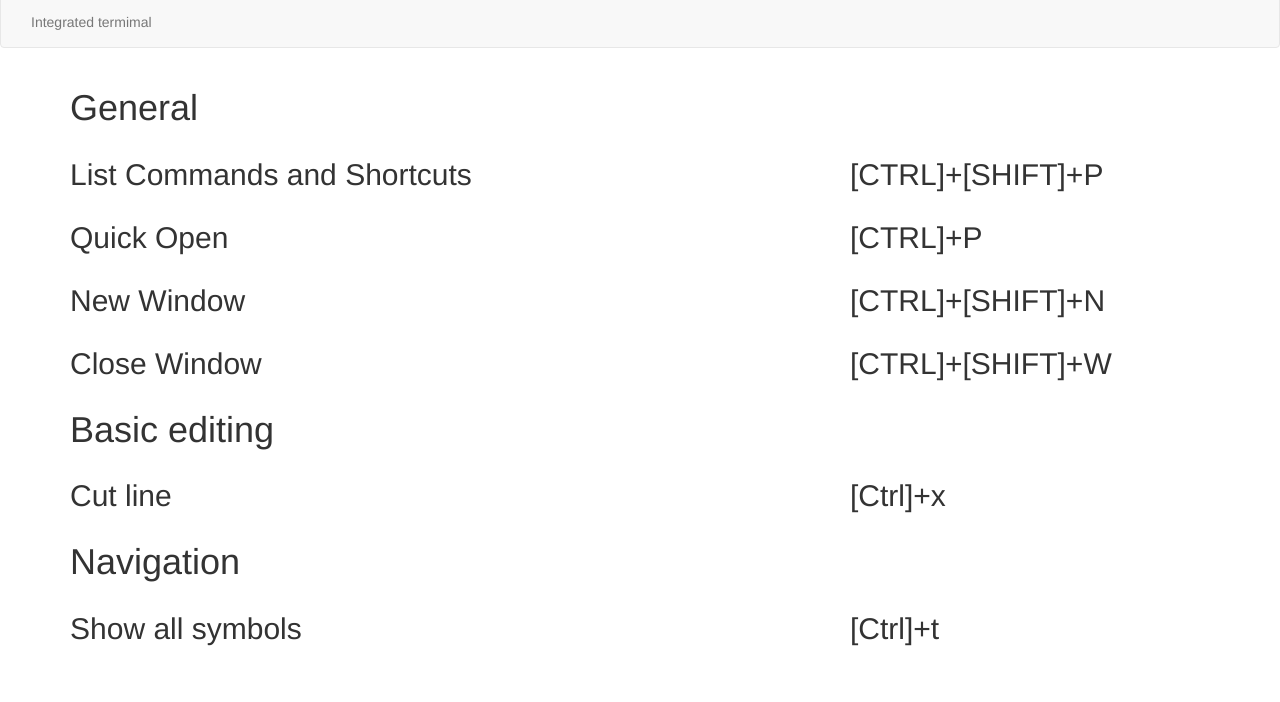
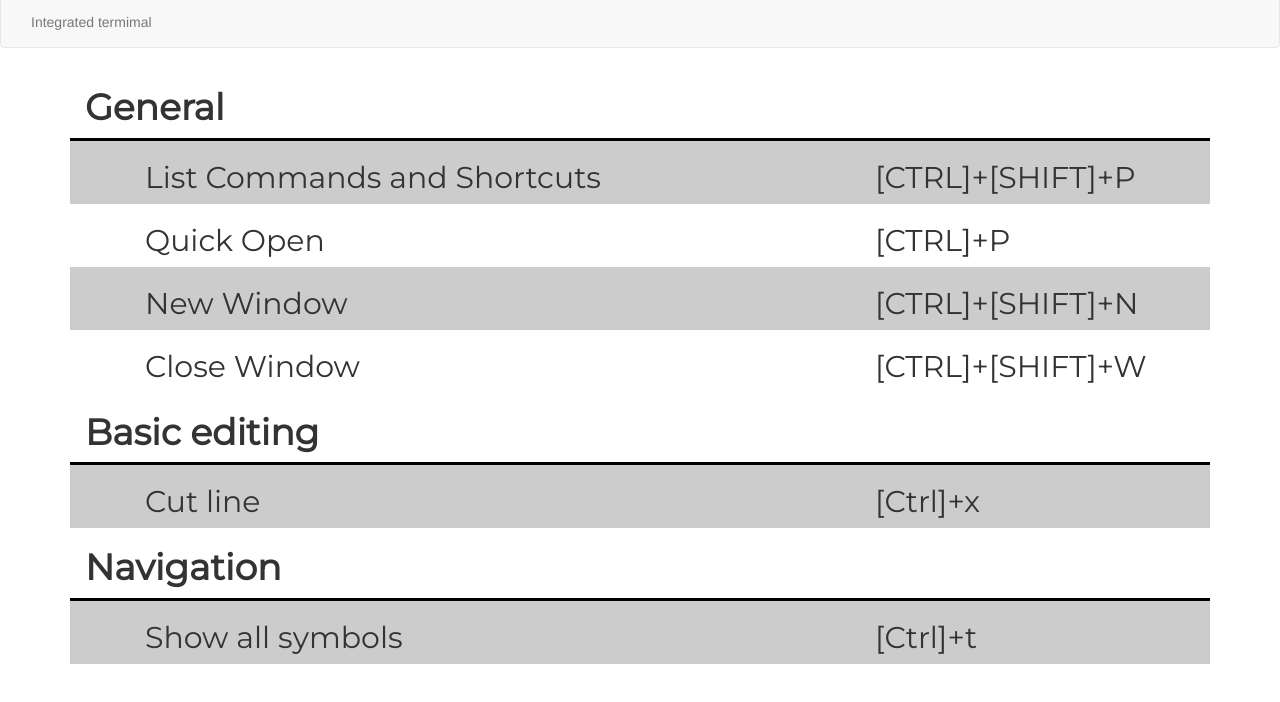
Before and after one commit to jamielacivita/VSC_shortcuts, a plain HTML site: page index.html in a window 1280 px wide. Shown: the part 88-790 px from the top of the page. Drawn offline with nearby package versions, Linux system fonts and the light colour scheme.

Commit message:
added shaded for alternate row (manually) and border under headings

```diff
--- a/index.html
+++ b/index.html
@@ -6,6 +6,7 @@
     <title>VS Code Shortcuts</title>
     <link rel="stylesheet" href="https://maxcdn.bootstrapcdn.com/bootstrap/3.3.7/css/bootstrap.min.css">
     <link href="https://fonts.googleapis.com/css?family=Montserrat" rel="stylesheet">
+    <link rel="stylesheet" href="style.css">
 
 <!--Download jquery-->
 <script
@@ -43,7 +44,7 @@
     </nav>
 
 <div id="container_general" class="container general">
-    <div class="row">
+    <div class="row bottomBorder">
         <div class="col-md-12">
             <h1>General</h1>
         </div>
@@ -76,13 +77,16 @@
     <!--End of a content row-->
 
     <!--Start of a content row-->
+    <div class = "greylight">
     <div class="row">
+
         <div class="col-md-8">
             <h2>New Window</h2>
         </div>
 
         <div class="col-md-4">
             <h2>[CTRL]+[SHIFT]+N</h2>
+        </div>
         </div>
     </div>
     <!--End of a content row-->
@@ -102,20 +106,23 @@
 </div>
 
 <div id="container_basicEditing" class="container basicEditing">
-    <div class="row">
+    <div class="row bottomBorder">
         <div class="col-md-12">
             <h1>Basic editing</h1>
         </div>
     </div>
 
     <!--Start of a content row-->
+    <div class = "greylight">
     <div class="row">
         <div class="col-md-8">
+
             <h2>Cut line</h2>
         </div>
 
         <div class="col-md-4">
             <h2>[Ctrl]+x</h2>
+        </div>
         </div>
     </div>
     <!--End of a content row-->
@@ -123,13 +130,15 @@
 </div>
 
 <div id="container_navigation" class="container basicEditing">
-    <div class="row">
+
+    <div class="row bottomBorder">
         <div class="col-md-12">
             <h1>Navigation</h1>
         </div>
     </div>
 
     <!--Start of a content row-->
+    <div class = "greylight">
     <div class="row">
         <div class="col-md-8">
             <h2>Show all symbols</h2>
@@ -138,6 +147,7 @@
         <div class="col-md-4">
             <h2>[Ctrl]+t</h2>
         </div>
+    </div>
     </div>
     <!--End of a content row-->
 </div>
--- a/style.css
+++ b/style.css
@@ -5,3 +5,8 @@ font-weight: bold;
 }
 
 h2 {font-family: 'Montserrat', sans-serif;}
+
+.greylight {background-color:rgba(128,128,128,.4)}
+.row {margin-left: 60px;}
+
+.bottomBorder {border-bottom: 3px solid black;margin-left:0px;margin-right:0px;}
```
